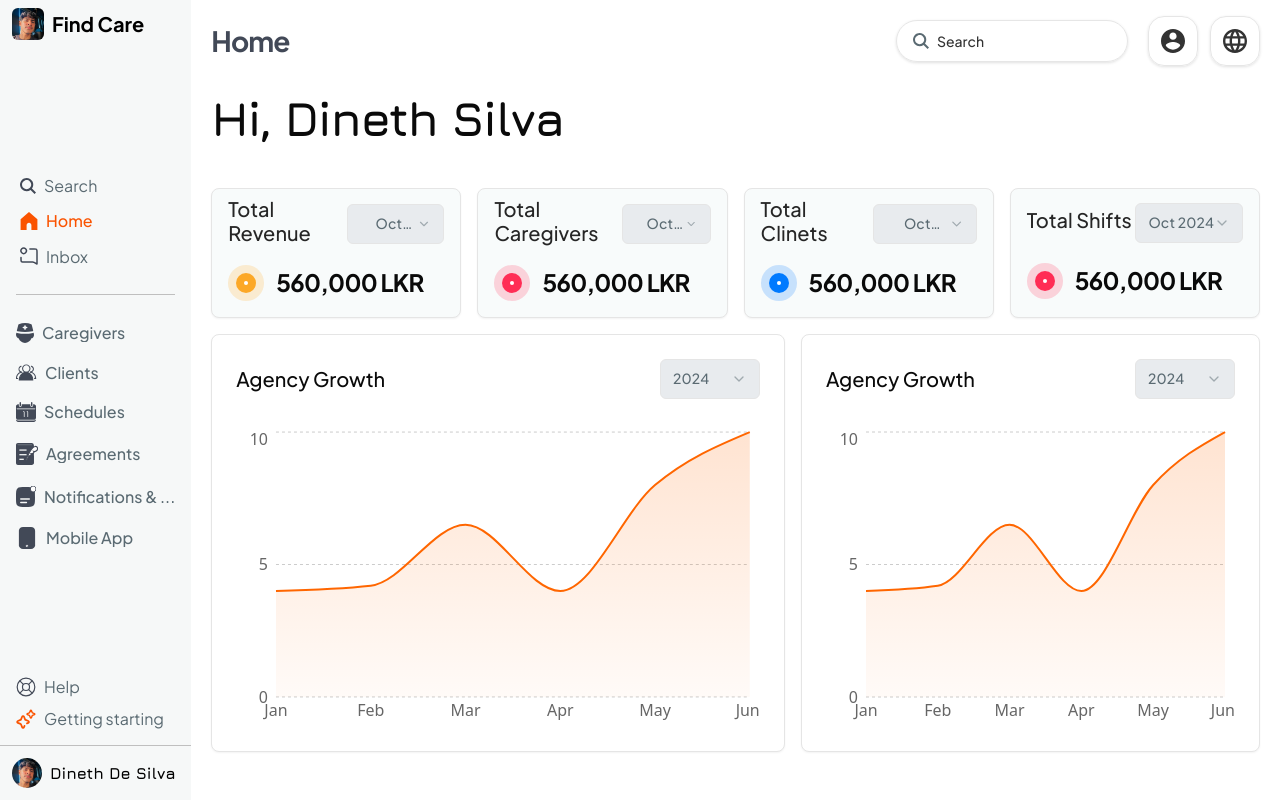
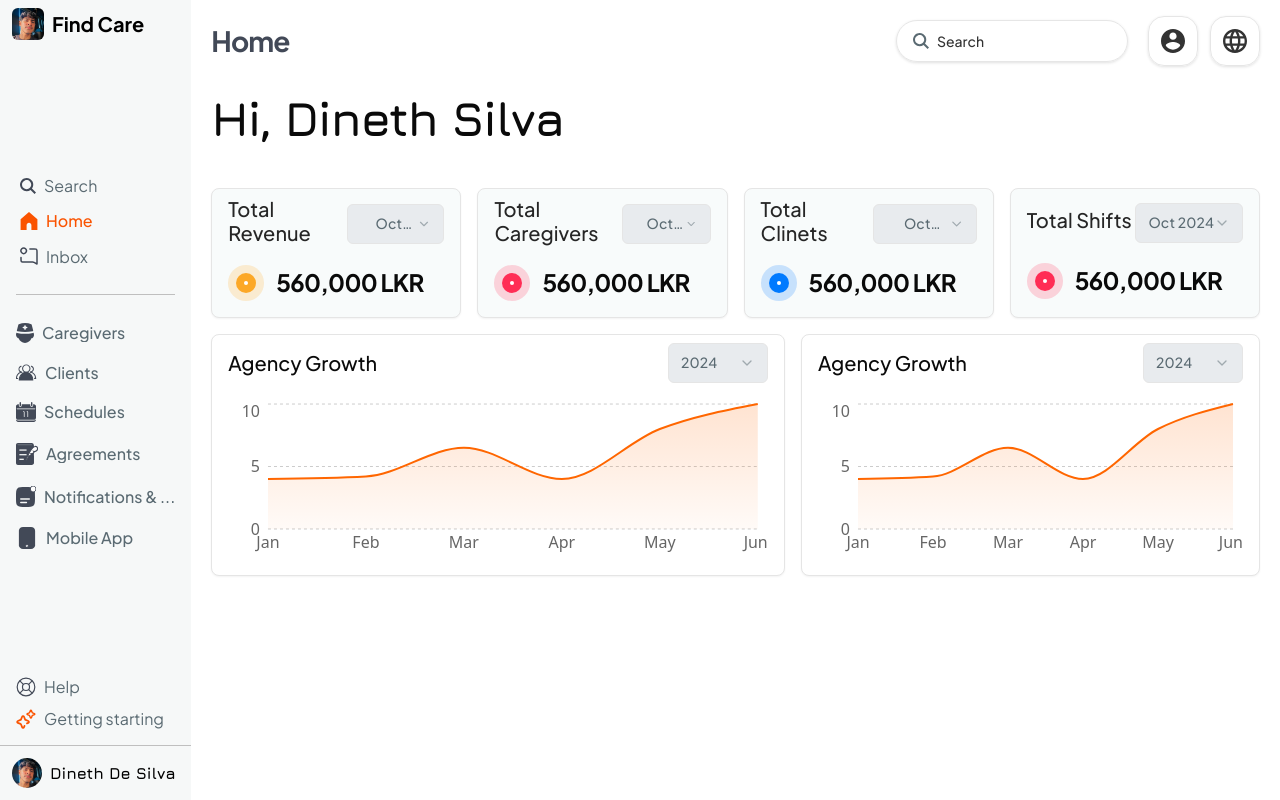
Before and after one commit to dinethde/FindCare, a Next.js app: page / in a window 1280 px wide. Built offline with nearby package versions, Linux system fonts and the light colour scheme.

Commit message:
Improved charts and made a different component for selct year option

```diff
--- /dev/null
+++ b/app/components/SelectTime.tsx
@@ -0,0 +1,42 @@
+import React from "react";
+import {
+  Select,
+  SelectContent,
+  SelectItem,
+  SelectTrigger,
+  SelectValue,
+} from "@/components/ui/select";
+import { agencyGrowthData } from "@/data/agency-growth";
+
+type SelectTimeProps = {
+  selectedYear: number;
+  setSelectedYear: (year: number) => void;
+};
+
+export default function SelectTime({
+  selectedYear,
+  setSelectedYear,
+}: SelectTimeProps) {
+  return (
+    <div>
+      <div className="text-grey">
+        <Select
+          defaultValue={selectedYear.toString()}
+          onValueChange={(value) => setSelectedYear(Number.parseInt(value))}
+        >
+          <SelectTrigger className="w-[100px] bg-[#E8EBEE] text-tagline">
+            <SelectValue />
+          </SelectTrigger>
+
+          <SelectContent className="text-grey">
+            {agencyGrowthData.map((yearData) => (
+              <SelectItem key={yearData.year} value={yearData.year.toString()}>
+                {yearData.year}
+              </SelectItem>
+            ))}
+          </SelectContent>
+        </Select>
+      </div>
+    </div>
+  );
+}
--- a/components/ui/agency-growth-chart.tsx
+++ b/components/ui/agency-growth-chart.tsx
@@ -20,6 +20,7 @@ import {
 } from "@/components/ui/select";
 import { agencyGrowthData } from "@/data/agency-growth";
 import type { AgencyGrowthData } from "@/types/chart";
+import SelectTime from "@/app/components/SelectTime";
 
 export function AgencyGrowthChart() {
   const [selectedYear, setSelectedYear] = useState(2024);
@@ -27,34 +28,23 @@ export function AgencyGrowthChart() {
     agencyGrowthData.find((d) => d.year === selectedYear)?.data || [];
 
   return (
-    <Card className="w-full">
-      <CardHeader className="flex flex-row items-center justify-between space-y-0 pb-7">
+    // Card wrapper
+    <Card className="w-full p-4 pt-2 flex flex-col gap-4">
+      {/* Card header wrapper */}
+      <CardHeader className="flex flex-row items-center justify-between space-y-0 p-0">
         <CardTitle className="text-h6 font-normal">Agency Growth</CardTitle>
-
-        <div className="text-grey">
-          <Select
-            defaultValue={selectedYear.toString()}
-            onValueChange={(value) => setSelectedYear(Number.parseInt(value))}
-          >
-            <SelectTrigger className="w-[100px] bg-[#E8EBEE] text-tagline">
-              <SelectValue />
-            </SelectTrigger>
-
-            <SelectContent className="text-grey">
-              {agencyGrowthData.map((yearData) => (
-                <SelectItem
-                  key={yearData.year}
-                  value={yearData.year.toString()}
-                >
-                  {yearData.year}
-                </SelectItem>
-              ))}
-            </SelectContent>
-          </Select>
+        {/* Select year component  */}
+        <div>
+          <SelectTime
+            selectedYear={selectedYear}
+            setSelectedYear={setSelectedYear}
+          />
         </div>
       </CardHeader>
-      <CardContent>
-        <div className="h-[300px] w-full">
+
+      {/* Card content wrapper */}
+      <CardContent className="p-0">
+        <div className=" h-40 w-full">
           <ResponsiveContainer width="100%" height="100%">
             <AreaChart
               data={currentYearData}
```
